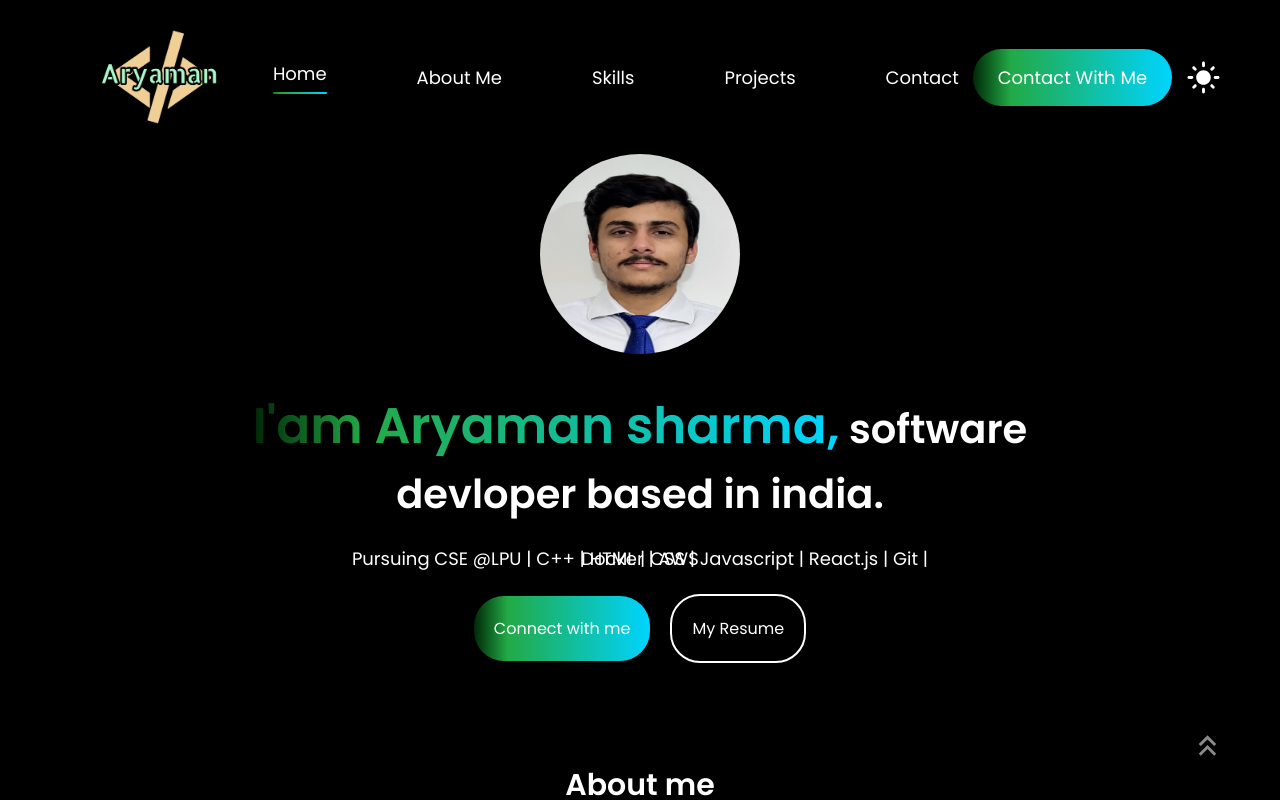
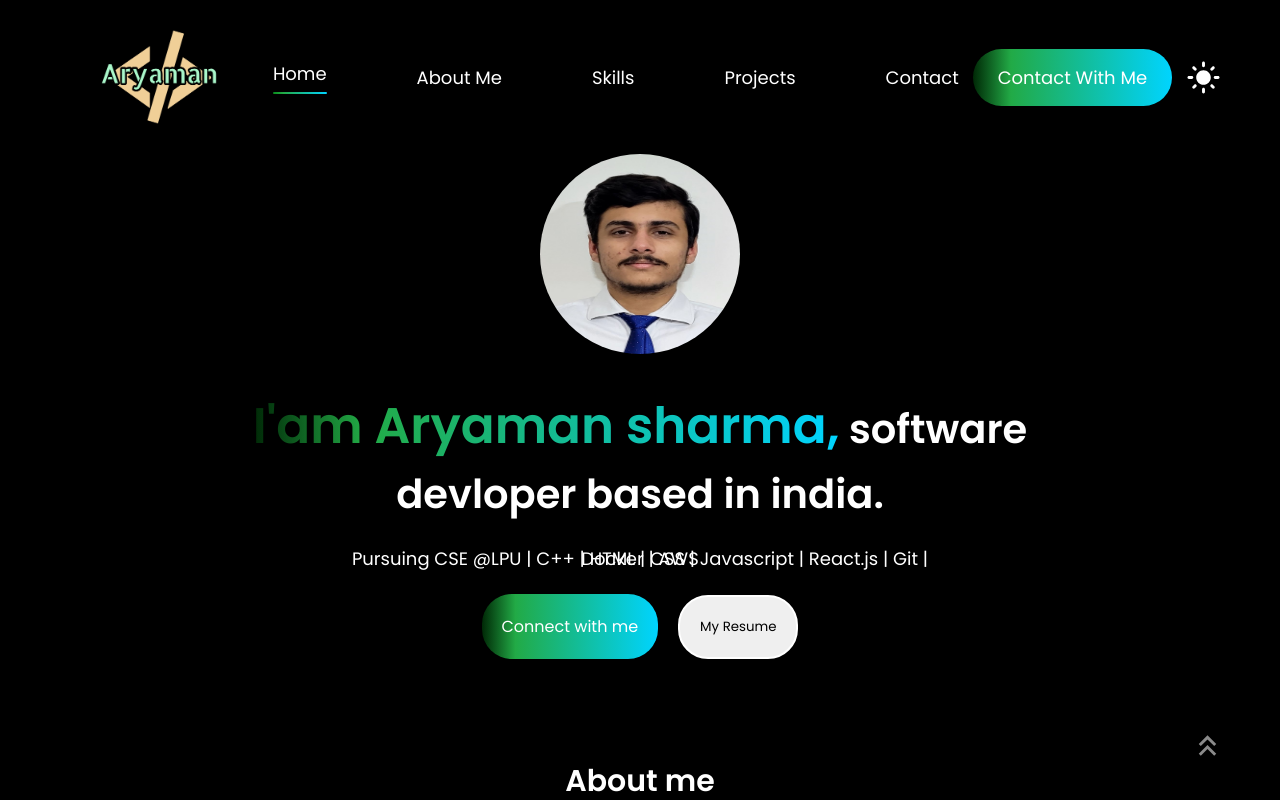
Before and after one commit to Aryaman200314/Aryaman_portfolio, a React (Create React App) app: page / in a window 1280 px wide. Shown: the top 800 px of the page. Built offline with nearby package versions, Linux system fonts and the light colour scheme.

Commit message:
Updated link

```diff
--- a/src/Components/MySelf/Myself.js
+++ b/src/Components/MySelf/Myself.js
@@ -4,6 +4,9 @@ import myself from '../../assets/myself.jpg'
 import user_alt from '../../assets/user_alt.png'
 import AnchorLink from 'react-anchor-link-smooth-scroll'
 function Myself() {
+  const openResume = () => {
+    window.open('https://drive.google.com/file/d/1LxQciGHDS2Iy2WeLAx6buwcp8xr4DmzY/view?usp=sharing', '_blank'); // Opens the resume in a new tab
+  };
   return (
    <div id='home' className='my-self'>
     <img className='my-self-img' src= {myself} alt={user_alt} />
@@ -11,7 +14,7 @@ function Myself() {
     <p>Pursuing CSE @LPU | C++ | HTML | CSS | Javascript | React.js | Git | Docker | AWS </p>
     <div className='my-self-btns'>
         <div className='connect-btn'><AnchorLink className='anchor-link' offset={50} href='#contact'>Connect with me</AnchorLink></div>
-        <div className='my-resume'>My Resume</div>
+        <button onClick={openResume} className='my-resume'>My Resume</button>
     </div>
    </div>
   )
```
